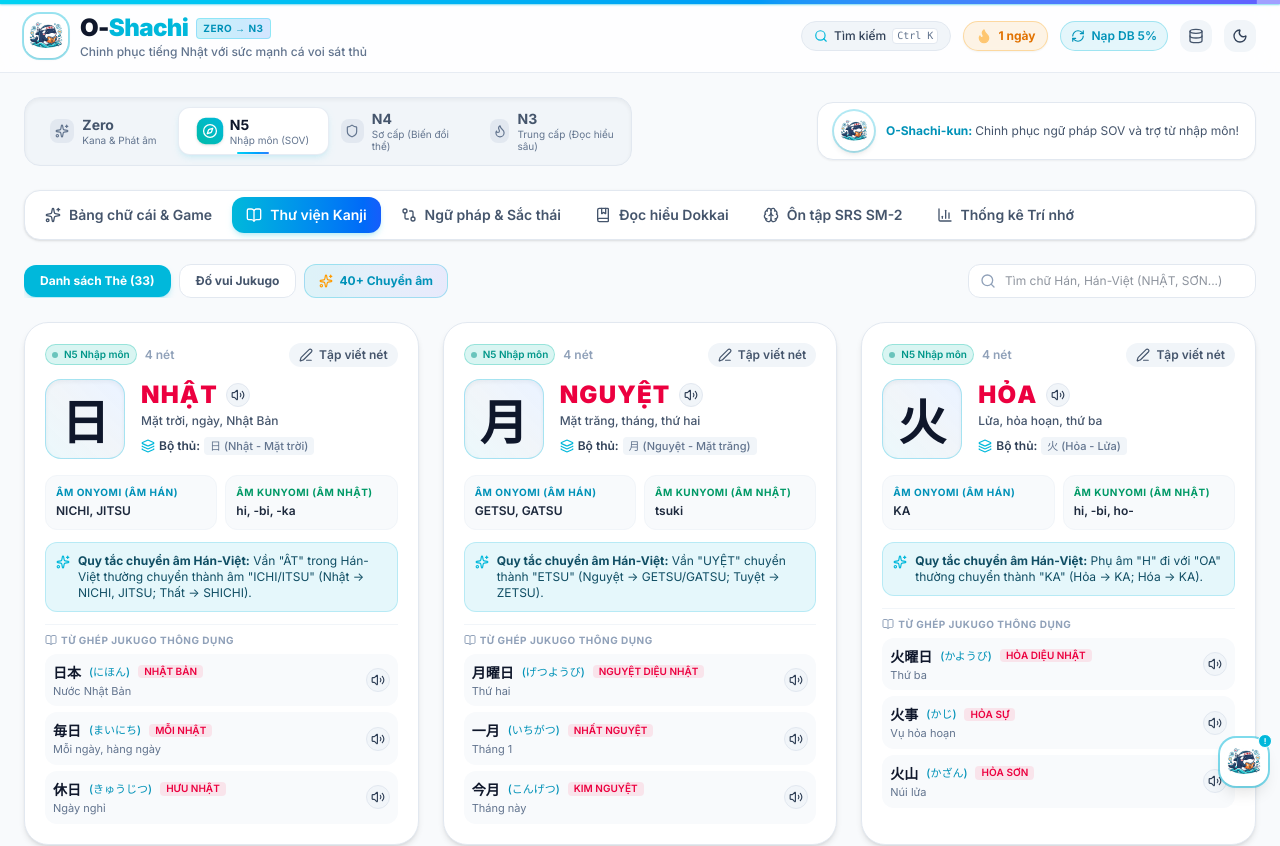
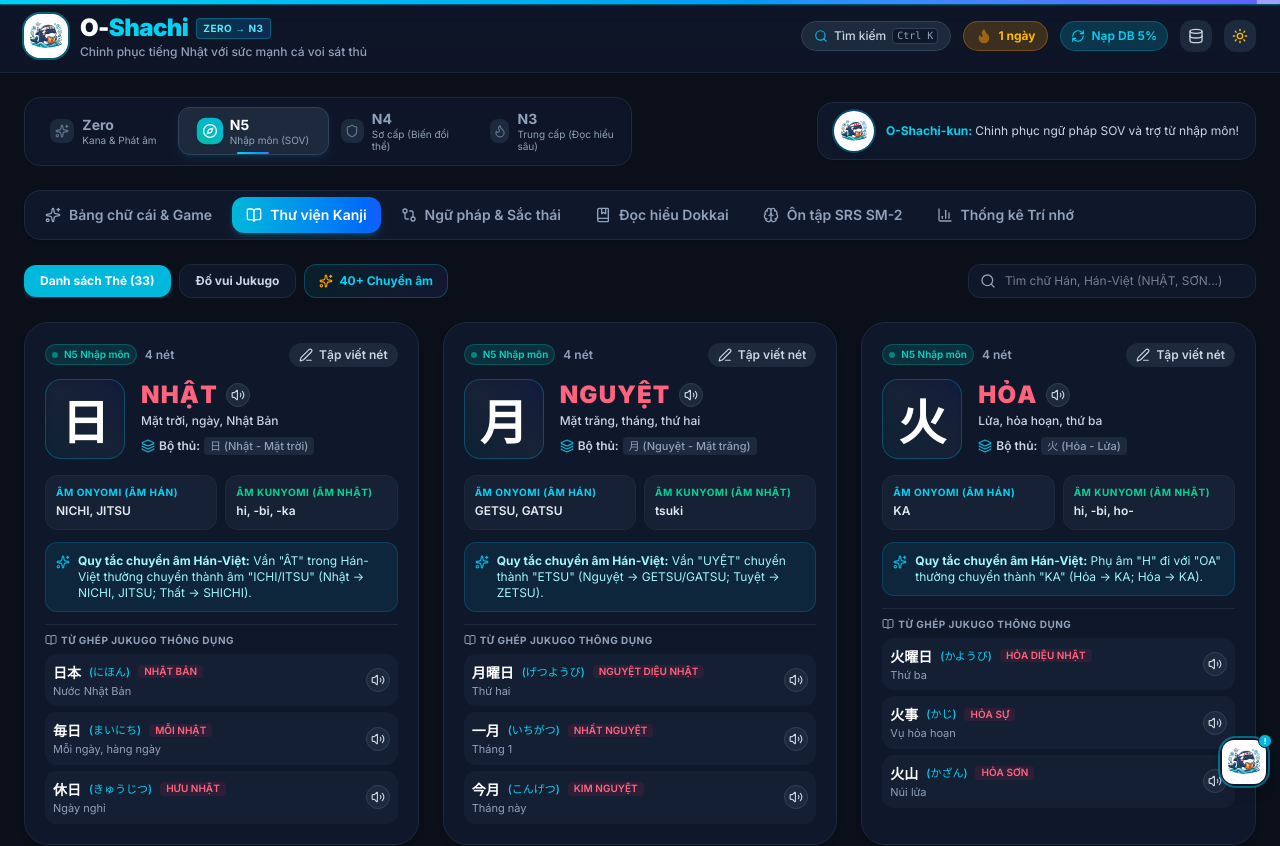
Before and after one commit to duyanhphan13579dz-dot/Orca-JP, a React (Vite) app: page / in a window 1280 px wide. Shown: the top 846 px of the page. Built offline with nearby package versions, Linux system fonts and the light colour scheme.

Commit message:
fix: sync dark theme across all devices and fix TypeScript lint errors

```diff
--- a/index.html
+++ b/index.html
@@ -1,15 +1,30 @@
 <!doctype html>
-<html lang="vi">
+<html lang="vi" class="dark">
   <head>
     <meta charset="UTF-8" />
     <meta name="viewport" content="width=device-width, initial-scale=1.0, maximum-scale=1.0, user-scalable=no, viewport-fit=cover, interactive-widget=resizes-content" />
     <title>O-Shachi - Chinh phục tiếng Nhật Zero đến N3</title>
 
+    <!-- Sync Theme immediately to prevent flash & ensure laptop/tablet/mobile consistency -->
+    <script>
+      (function() {
+        try {
+          var t = localStorage.getItem('orca_theme');
+          if (t === 'light') {
+            document.documentElement.classList.remove('dark');
+          } else {
+            document.documentElement.classList.add('dark');
+            if (!t) localStorage.setItem('orca_theme', 'dark');
+          }
+        } catch (e) {}
+      })();
+    </script>
+
     <!-- PWA & Mobile Icons -->
     <link rel="icon" type="image/png" href="./orca-mascot.png" />
     <link rel="apple-touch-icon" href="./orca-mascot.png" />
     <link rel="manifest" href="./manifest.webmanifest" />
-    <meta name="theme-color" content="#06B6D4" />
+    <meta name="theme-color" content="#0B0F19" />
     <meta name="apple-mobile-web-app-capable" content="yes" />
     <meta name="apple-mobile-web-app-status-bar-style" content="black-translucent" />
     <meta name="apple-mobile-web-app-title" content="O-Shachi" />
--- a/src/App.tsx
+++ b/src/App.tsx
@@ -53,8 +53,9 @@
   const [isDark, setIsDark] = useState<boolean>(() => {
     if (typeof window !== 'undefined') {
       const saved = localStorage.getItem('orca_theme');
-      if (saved) return saved === 'dark';
-      return window.matchMedia('(prefers-color-scheme: dark)').matches;
+      if (saved !== null) return saved === 'dark';
+      // Mặc định đồng bộ nền tối Cyber-Ocean cao cấp cho mọi thiết bị (Laptop, Tablet, Mobile, PC)
+      return true;
     }
     return true;
   });
@@ -102,16 +103,30 @@
   // IndexedDB SRS hook
   const { cards, stats, reloadData, reviewCard, undoLastReview, canUndo, getDueCards, seedDefaultCards } = useSRSIndexedDB();
 
-  // Dark mode class sync
+  // Dark mode class sync & cross-tab synchronization
   useEffect(() => {
     if (isDark) {
       document.documentElement.classList.add('dark');
       localStorage.setItem('orca_theme', 'dark');
+      const meta = document.querySelector('meta[name="theme-color"]');
+      if (meta) meta.setAttribute('content', '#0B0F19');
     } else {
       document.documentElement.classList.remove('dark');
       localStorage.setItem('orca_theme', 'light');
+      const meta = document.querySelector('meta[name="theme-color"]');
+      if (meta) meta.setAttribute('content', '#06B6D4');
     }
   }, [isDark]);
+
+  useEffect(() => {
+    const handleStorage = (e: StorageEvent) => {
+      if (e.key === 'orca_theme') {
+        setIsDark(e.newValue !== 'light');
+      }
+    };
+    window.addEventListener('storage', handleStorage);
+    return () => window.removeEventListener('storage', handleStorage);
+  }, []);
 
   // Seed default SRS cards on first run
   useEffect(() => {
--- a/src/components/grammar/NuanceComparator.tsx
+++ b/src/components/grammar/NuanceComparator.tsx
@@ -3,7 +3,7 @@
 import { NUANCE_PAIRS, NuanceDuel } from '../../data/nuancePairs';
 import { AudioButton } from '../common/AudioButton';
 import { LevelBadge } from '../common/LevelBadge';
-import { Scale, Zap, Check, Sparkles, BrainCircuit, AlertTriangle, Search } from 'lucide-react';
+import { Scale, BrainCircuit, AlertTriangle, Search } from 'lucide-react';
 
 interface NuanceComparatorProps {
   grammarList?: GrammarItem[];
--- a/src/components/kana/KanaGrid.tsx
+++ b/src/components/kana/KanaGrid.tsx
@@ -3,7 +3,7 @@
 import { HIRAGANA_DATA, KATAKANA_DATA, DAKUON_DATA, YOON_DATA } from '../../data/kanaData';
 import { StrokePlayer } from './StrokePlayer';
 import { useSpeech } from '../../hooks/useSpeech';
-import { Search, X, ChevronLeft, ChevronRight, Volume2, Minimize2, Maximize2, Sparkles } from 'lucide-react';
+import { Search, X, ChevronLeft, ChevronRight, Volume2, Minimize2, Maximize2 } from 'lucide-react';
 
 export const KanaGrid: React.FC = () => {
   const [activeTab, setActiveTab] = useState<'hiragana' | 'katakana' | 'dakuon' | 'yoon'>('hiragana');
@@ -39,6 +39,7 @@
     setSelectedKana(item);
     speak(item.char, 'Zero');
     setIsDetailOpen(true);
+    setIsMinimized(false);
   };
 
   const handlePrevKana = useCallback(() => {
@@ -149,13 +150,13 @@
           aria-label="Khối nổi chi tiết âm tiết"
           className={`fixed z-40 transition-all duration-300 ${
             isMinimized
-              ? 'bottom-4 left-3 sm:left-auto sm:right-20 animate-scale-up'
-              : 'bottom-3 left-3 right-3 sm:left-auto sm:right-6 sm:bottom-6 sm:w-[430px] animate-slide-up'
+              ? 'bottom-4 left-3 sm:left-auto sm:right-6 md:right-8 animate-scale-up'
+              : 'bottom-3 left-3 right-3 sm:left-auto sm:right-6 md:right-8 sm:bottom-6 sm:w-[430px] md:w-[450px] animate-slide-up'
           }`}
         >
           {isMinimized ? (
             /* Minimized Sleek Pill Widget */
-            <div className="flex items-center gap-2 p-2 px-3.5 bg-white/95 dark:bg-slate-900/95 border border-cyan-500/50 rounded-2xl shadow-2xl backdrop-blur-md">
+            <div className="flex items-center gap-2 p-2 px-3.5 bg-white/95 dark:bg-[#111827]/95 border border-cyan-500/50 rounded-2xl shadow-2xl shadow-black/20 dark:shadow-cyan-950/50 backdrop-blur-xl">
               <span className="font-jp text-2xl font-black text-cyan-600 dark:text-cyan-400">
                 {selectedKana.char}
               </span>
@@ -194,7 +195,7 @@
             </div>
           ) : (
             /* Full Floating Inspector Card (Floats over the background without locking it!) */
-            <div className="w-full bg-white/95 dark:bg-slate-900/95 border border-slate-200/90 dark:border-slate-800/90 rounded-3xl p-3.5 sm:p-4 shadow-2xl backdrop-blur-md max-h-[75vh] sm:max-h-[82vh] overflow-y-auto space-y-3 ring-1 ring-cyan-500/30">
+            <div className="w-full bg-white/95 dark:bg-[#111827]/95 border border-slate-200/90 dark:border-slate-800/90 rounded-3xl p-3.5 sm:p-4 shadow-2xl shadow-black/20 dark:shadow-cyan-950/50 backdrop-blur-xl max-h-[78vh] sm:max-h-[82vh] overflow-y-auto space-y-3 ring-1 ring-cyan-500/40">
               {/* Header with quick actions */}
               <div className="flex items-center justify-between pb-2 border-b border-slate-100 dark:border-slate-800">
                 <div className="flex items-center gap-2">
--- a/src/components/kana/StrokePlayer.tsx
+++ b/src/components/kana/StrokePlayer.tsx
@@ -1,5 +1,5 @@
 import React, { useState, useMemo } from 'react';
-import { Play, RotateCcw, Volume2, Sparkles, PenTool, ArrowRight, Lightbulb, Compass, CheckCircle2 } from 'lucide-react';
+import { Play, RotateCcw, Volume2, Sparkles, PenTool, ArrowRight, Lightbulb, Compass } from 'lucide-react';
 import { useSpeech } from '../../hooks/useSpeech';
 import { VirtualCanvas } from '../kanji/VirtualCanvas';
 import { getStrokeGuide } from '../../data/kanaStrokeGuides';
--- a/src/components/kanji/PhoneticRulesModal.tsx
+++ b/src/components/kanji/PhoneticRulesModal.tsx
@@ -1,7 +1,7 @@
 import React, { useState, useMemo } from 'react';
-import { PHONETIC_RULES, PhoneticRule } from '../../data/phoneticRules';
+import { PHONETIC_RULES } from '../../data/phoneticRules';
 import { AudioButton } from '../common/AudioButton';
-import { Sparkles, X, Search, Zap, BookOpen } from 'lucide-react';
+import { Sparkles, X, Search } from 'lucide-react';
 
 interface PhoneticRulesModalProps {
   isOpen: boolean;
--- a/src/components/reader/DokkaiReader.tsx
+++ b/src/components/reader/DokkaiReader.tsx
@@ -6,7 +6,6 @@
 import { LevelBadge } from '../common/LevelBadge';
 import { AudioButton } from '../common/AudioButton';
 import {
-  Eye,
   BookOpen,
   CheckCircle2,
   XCircle,
--- a/src/components/srs/JLPTReadinessCard.tsx
+++ b/src/components/srs/JLPTReadinessCard.tsx
@@ -1,7 +1,7 @@
 import React, { useState, useMemo } from 'react';
-import { JLPTLevel, SRSCard } from '../../types';
+import { SRSCard } from '../../types';
 import confetti from 'canvas-confetti';
-import { Award, Target, CheckCircle2, AlertCircle, Sparkles, BookOpen, Layers, Zap } from 'lucide-react';
+import { Award, Target, Sparkles, BookOpen, Layers } from 'lucide-react';
 import { OrcaMascot } from '../../assets/mascots/OrcaMascot';
 
 interface JLPTReadinessCardProps {
--- a/src/components/srs/StudyHeatmap.tsx
+++ b/src/components/srs/StudyHeatmap.tsx
@@ -1,7 +1,7 @@
 import React, { useState, useEffect, useMemo } from 'react';
 import { DailyStreakRecord } from '../../types';
-import { dataLoader } from '../../db/dataLoader';
-import { Flame, Calendar, Sparkles, TrendingUp, HelpCircle } from 'lucide-react';
+import { dbInstance } from '../../db/indexdb';
+import { Flame, Calendar, TrendingUp } from 'lucide-react';
 
 interface StudyHeatmapProps {
   initialStreaks?: DailyStreakRecord[];
@@ -22,7 +22,7 @@
   // Fetch daily study streaks from IndexedDB
   useEffect(() => {
     let isMounted = true;
-    dataLoader.getDailyStreaks(365).then((data) => {
+    dbInstance.getDailyStreaks(365).then((data: DailyStreakRecord[]) => {
       if (isMounted) setStreaks(data);
     });
     return () => {
@@ -40,7 +40,7 @@
   }, [streaks]);
 
   // Generate 52 weeks ending today
-  const { weeks, totalReviewsYear, activeDaysCount, maxReviewsInDay } = useMemo(() => {
+  const { weeks, totalReviewsYear } = useMemo(() => {
     const today = new Date();
     today.setHours(0, 0, 0, 0);
 
@@ -57,16 +57,12 @@
     const generatedWeeks: DayCell[][] = [];
     let currentWeek: DayCell[] = [];
     let totalReviews = 0;
-    let activeDays = 0;
-    let maxReviews = 0;
 
     const curr = new Date(startDate);
     while (curr <= today || currentWeek.length > 0) {
       const dateStr = curr.toISOString().slice(0, 10);
       const reviews = streaksMap.get(dateStr) || 0;
       totalReviews += reviews;
-      if (reviews > 0) activeDays++;
-      if (reviews > maxReviews) maxReviews = reviews;
 
       const cell: DayCell = {
         dateStr,
@@ -97,8 +93,6 @@
     return {
       weeks: generatedWeeks,
       totalReviewsYear: totalReviews,
-      activeDaysCount: activeDays,
-      maxReviewsInDay: maxReviews,
     };
   }, [streaksMap]);
 
--- a/src/db/dataLoader.ts
+++ b/src/db/dataLoader.ts
@@ -1,5 +1,5 @@
 import { dbInstance } from './indexdb';
-import { DatabaseSyncStatus, KanjiItem, GrammarItem, KanaItem, ReadingItem, SRSCard, JLPTLevel } from '../types';
+import { DatabaseSyncStatus, KanjiItem, GrammarItem, KanaItem, ReadingItem, JLPTLevel } from '../types';
 
 // Fallback static imports in case fetch/worker is restricted (e.g., file:// protocol or offline launch)
 import { HIRAGANA_DATA, KATAKANA_DATA, DAKUON_DATA, YOON_DATA } from '../data/kanaData';
--- a/src/index.css
+++ b/src/index.css
@@ -1,14 +1,16 @@
 @import "tailwindcss";
+
+@custom-variant dark (&:where(.dark, .dark *));
 
 @layer base {
   :root {
-    --bg-main: #f8fafc;
-    --card-bg: #ffffff;
-    --card-border: #e2e8f0;
-    --text-primary: #0f172a;
-    --text-secondary: #475569;
-    --ocean-cyan: #0284c7;
-    --ocean-deep: #0369a1;
+    --bg-main: #0b0f19;
+    --card-bg: #111827;
+    --card-border: #1f2937;
+    --text-primary: #f8fafc;
+    --text-secondary: #94a3b8;
+    --ocean-cyan: #06b6d4;
+    --ocean-deep: #0284c7;
   }
 
   .dark {
@@ -19,6 +21,16 @@
     --text-secondary: #94a3b8;
     --ocean-cyan: #06b6d4;
     --ocean-deep: #0284c7;
+  }
+
+  html:not(.dark) {
+    --bg-main: #f8fafc;
+    --card-bg: #ffffff;
+    --card-border: #e2e8f0;
+    --text-primary: #0f172a;
+    --text-secondary: #475569;
+    --ocean-cyan: #0284c7;
+    --ocean-deep: #0369a1;
   }
 
   html {
```
Also changed, not shown: public/data/manifest.json.
